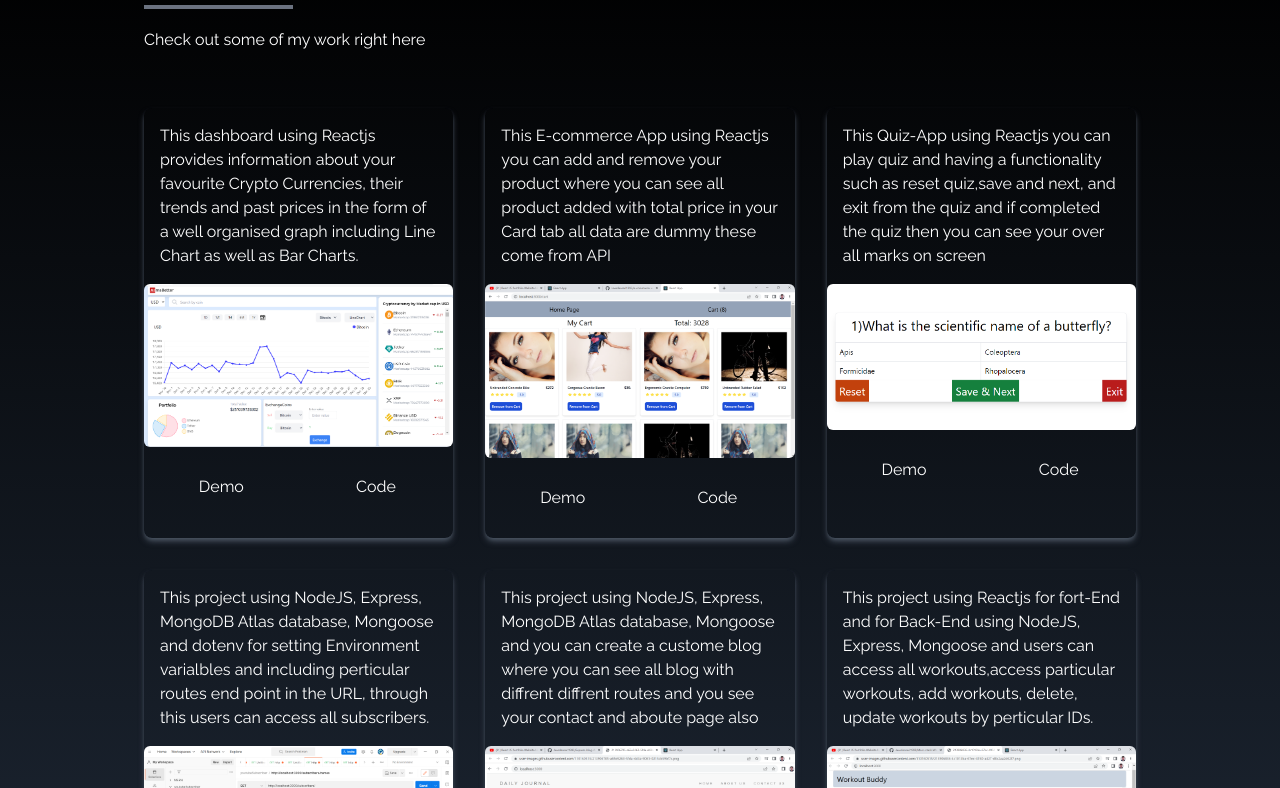
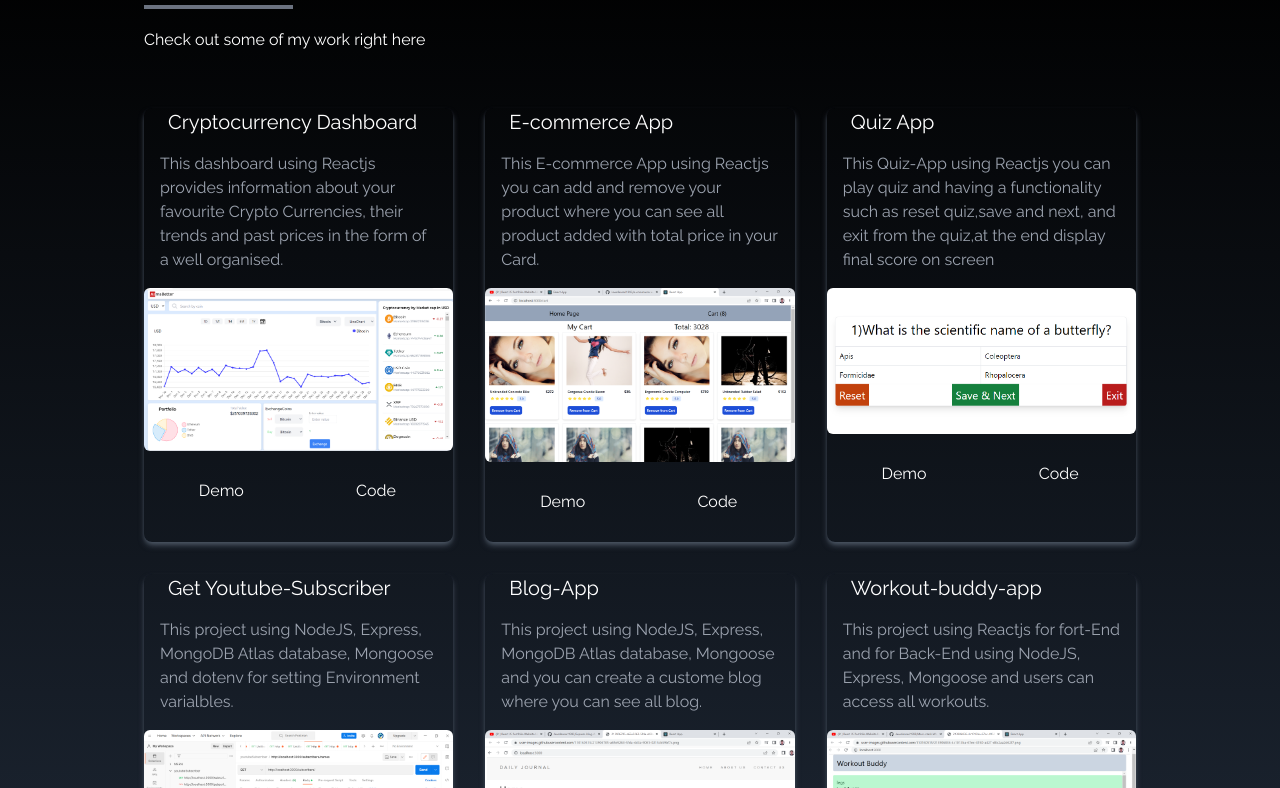
Before and after one commit to Javedansari1993/portfolio, a React (Create React App) app: page / in a window 1280 px wide. Shown: the part 1652-2440 px from the top of the page. Built offline with nearby package versions, Linux system fonts and the light colour scheme.

Commit message:
add portfolio file

```diff
--- a/src/components/Portfolio.jsx
+++ b/src/components/Portfolio.jsx
@@ -11,45 +11,51 @@ const Portfolio = () => {
     {
       id: 1,
       src: arrayDestruct,
+      heading:"Cryptocurrency Dashboard",
       demoLink:"https://javed-crypto-dashboard.netlify.app/",
       githubLink:"https://github.com/Javedansari1993/Crypto-dashboard",
       about:
-        "This dashboard using Reactjs provides information about your favourite Crypto Currencies, their trends and past prices in the form of a well organised graph including Line Chart as well as Bar Charts.",
+        "This dashboard using Reactjs provides information about your favourite Crypto Currencies, their trends and past prices in the form of a well organised.",
     },
     {
       id: 2,
       src: reactParallax,
+      heading:"E-commerce App",
       demoLink:"https://javed-ecommerce.netlify.app/",
       githubLink:"https://github.com/Javedansari1993/e-commarce",
-      about:"This E-commerce App using Reactjs you can add and remove your product where you can see all product added with total price in your Card tab all data are dummy these come from API",
+      about:"This E-commerce App using Reactjs you can add and remove your product where you can see all product added with total price in your Card.",
     },
     {
       id: 3,
       src: navbar,
+      heading:"Quiz App",
       demoLink:"https://javed-qiuz-app.netlify.app/",
       githubLink:"https://github.com/Javedansari1993/Quiz_app",
-      about:"This Quiz-App using Reactjs you can play quiz and having a functionality such as reset quiz,save and next, and exit from the quiz and if completed the quiz then you can see your over all marks on screen "
+      about:"This Quiz-App using Reactjs you can play quiz and having a functionality such as reset quiz,save and next, and exit from the quiz,at the end display final score on screen"
     },
     {
       id: 4,
       src: reactSmooth,
+      heading:"Get Youtube-Subscriber",
       demoLink:"https://drive.google.com/file/d/1jYGspRzzJojKfMVnDZwXkXyykVc73r2b/view?usp=sharing",
       githubLink:"https://github.com/Javedansari1993/Youtube-Subscriber",
-      about:"This project using NodeJS, Express, MongoDB Atlas database, Mongoose and dotenv for setting Environment varialbles and including perticular routes end point in the URL, through this users can access all subscribers."
+      about:"This project using NodeJS, Express, MongoDB Atlas database, Mongoose and dotenv for setting Environment varialbles."
     },
     {
       id: 5,
       src: installNode,
+      heading:"Blog-App",
       demoLink:"https://github.com/Javedansari1993/Express-blog-A",
       githubLink:"https://github.com/Javedansari1993/Express-blog-A",
-      about:"This project using NodeJS, Express, MongoDB Atlas database, Mongoose and you can create a custome blog where you can see all blog with diffrent diffrent routes and you see your contact and aboute page also",
+      about:"This project using NodeJS, Express, MongoDB Atlas database, Mongoose and you can create a custome blog where you can see all blog.",
     },
     {
       id: 6,
       src: reactWeather,
+      heading:"Workout-buddy-app",
       demoLink:"https://github.com/Javedansari1993/Mern-stack-Workout-buddy",
       githubLink:"https://github.com/Javedansari1993/Mern-stack-Workout-buddy",
-      about:"This project using Reactjs for fort-End and for Back-End using NodeJS, Express, Mongoose and users can access all workouts,access particular workouts, add workouts, delete, update workouts by perticular IDs."
+      about:"This project using Reactjs for fort-End and for Back-End using NodeJS, Express, Mongoose and users can access all workouts."
     },
   ];
 
@@ -66,9 +72,10 @@ const Portfolio = () => {
           <p className="py-6">Check out some of my work right here</p>
         </div>
         <div className="grid sm:grid-cols-2 md:grid-cols-3 gap-8 px-12 sm:px-0">
-          {portfolios.map(({ id, src ,about,demoLink,githubLink }) => (
+          {portfolios.map(({ id, src ,about,demoLink,githubLink,heading}) => (
             <div key={id} className="shadow-md shadow-gray-600 rounded-lg">
-              <p className="text-white p-4 max-w-md">{about}</p>
+              <h1 className="text-white text-xl px-2 mx-4 max-w-md">{heading}</h1>
+              <p className="text-gray-400 p-4 max-w-md">{about}</p>
               <img
                 src={src}
                 alt=""
```
